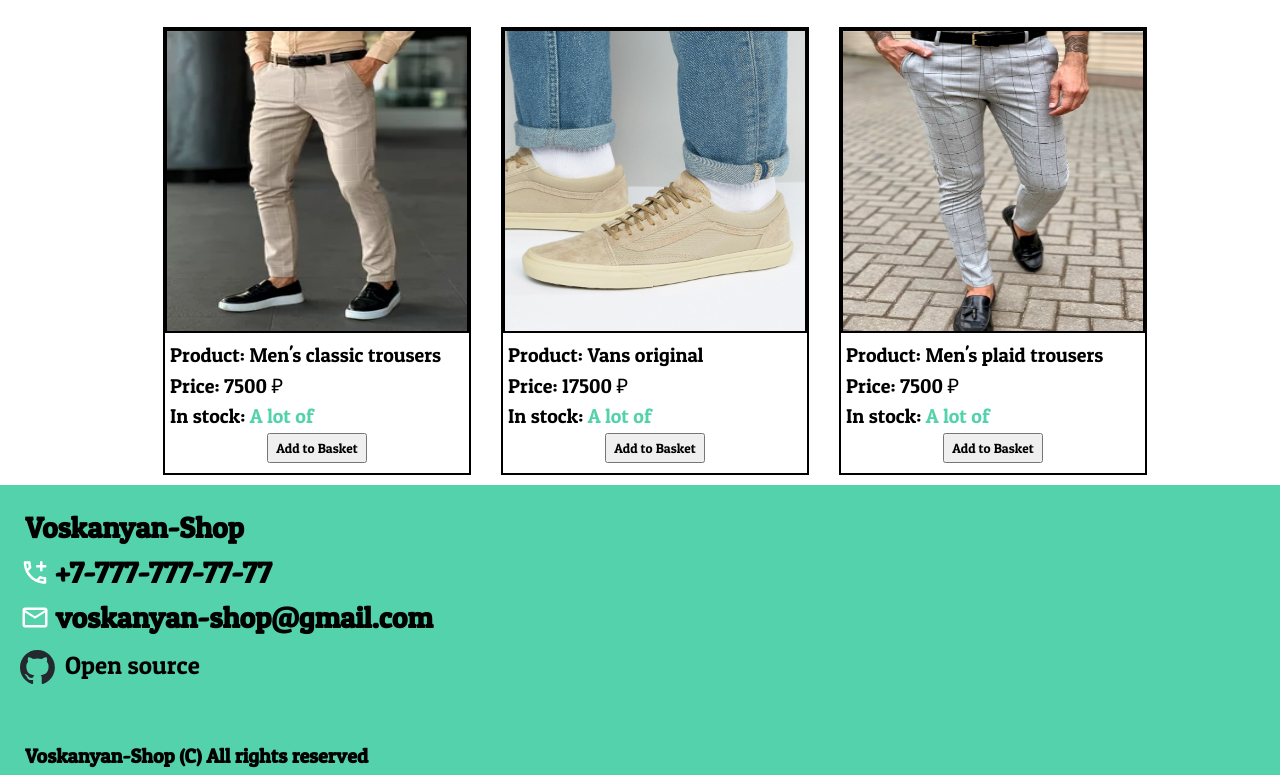
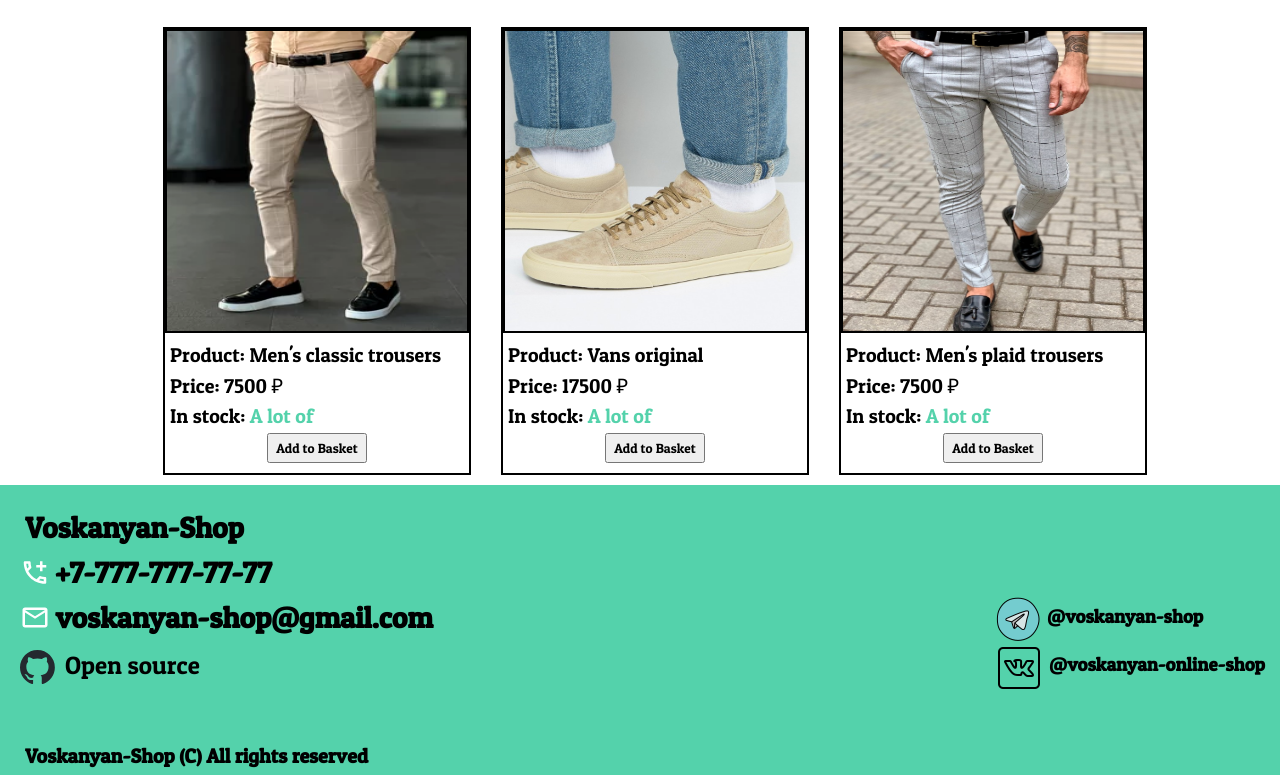
Before and after one commit to voskanyan777/web, a plain HTML site: page main.html in a window 1280 px wide. Shown: the part 1550-2325 px from the top of the page. Drawn offline with Linux system fonts and the light colour scheme.

Commit message:
update footer

```diff
--- a/main.html
+++ b/main.html
@@ -133,7 +133,16 @@
                     <a href="https://github.com/voskanyan777/web" target="_blank">Open source</a>
                 </div>
                 <h3 style="font-size: 20px; margin-top: 60px;">Voskanyan-Shop (C) All rights reserved</h3>
-
+            </div>
+            <div class="social-media">
+                <div class="telegram">
+                    <img src="/images/icons8-telegram-48.png" alt="">
+                    <h3 style="margin-top: 10px;">@voskanyan-shop</h3>
+                </div>
+                <div class="vk">
+                    <img src="/images/icons8-vk-50.png" alt="">
+                    <h3 style="margin-top: 10px;">@voskanyan-online-shop</h3>
+                </div>
             </div>
         </div>
     </footer>
--- a/styles/main.css
+++ b/styles/main.css
@@ -150,3 +150,18 @@ a{
     text-decoration: none;
     color:black
 }
+.info{
+    display: flex;
+}
+.social-media{
+    position: absolute;
+    right: 0;
+    margin-right: 10px;
+    margin-top: 90px;
+}
+.telegram{
+    display: flex;
+}
+.vk{
+    display: flex;
+}
```
Also changed, not shown: images/icons8-telegram-48.png (added), images/icons8-vk-50.png (added).
